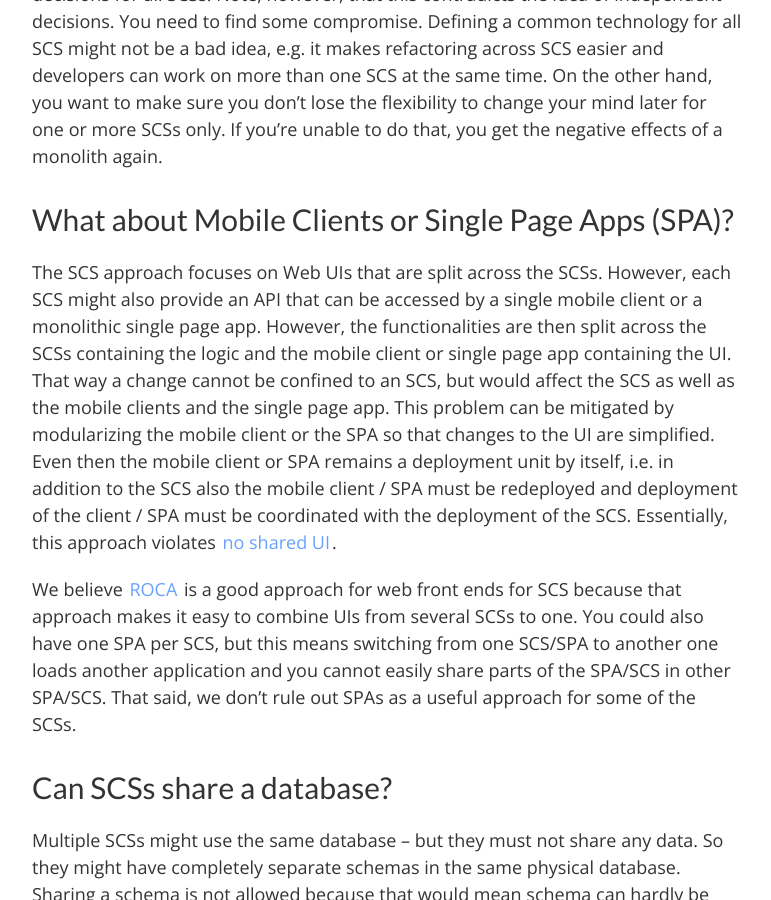
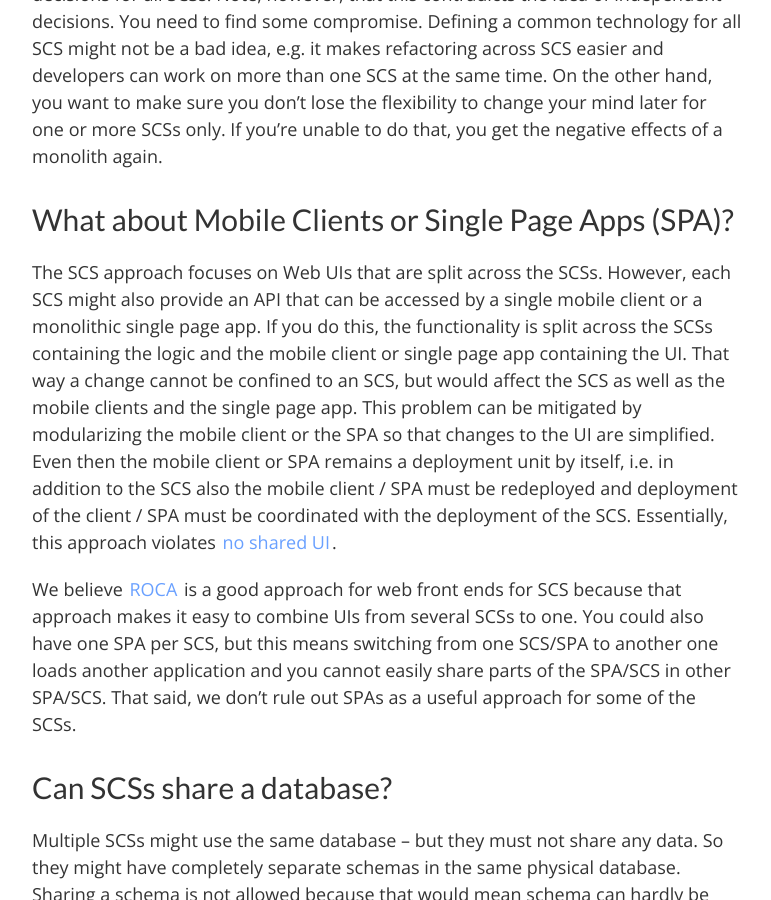
Before and after one commit to innoq/SCS, a Jekyll site: the page built from faq.md, in a window 1280 px wide and 900 px high, scrolled down 1800 px. Shown: the whole window, without its empty margins (128-899 px from the left). Built offline with Jekyll 4.4.1, drawn with Linux system fonts in a browser that asks for light colours; part of the change alters nothing that is shown; some of the changed text lies outside the part shown.

```diff
--- a/faq.md
+++ b/faq.md
@@ -11,12 +11,12 @@ Frequently Asked Questions
 
 "Self-Contained System" describes best what's at the core of the
 concept: Each system should work by itself. Together they form a
-"System of Systems". We also haven't seen it anywhere else, allowing
+"System of Systems". We also haven't seen the term used anywhere else, allowing
 us to capture it to mean one specific, hopefully well-defined thing.
 
 ### Is the SCS architecture's intent to replace other concepts?
 
-No. The SCS approach can be combined with microservices for example — see
+No. For exapmle, the SCS approach can be combined with finer-grained microservices — see
 [SCS vs. Microservices](/vs-ms.html).
 
 ### How do I know which systems to build?
@@ -65,7 +65,7 @@ unable to do that, you get the negative effects of a monolith again.
 
 The SCS approach focuses on Web UIs that are split across the SCSs. However, each SCS
 might also provide an API that can be accessed by a single mobile client
-or a monolithic single page app. However, the functionalities are then split across
+or a monolithic single page app. If you do this, the functionality is split across
 the SCSs containing the logic and the mobile client or single page app
 containing the UI. That way a change cannot be confined to an SCS, but
 would affect the SCS as well as the mobile clients and the single page
```
